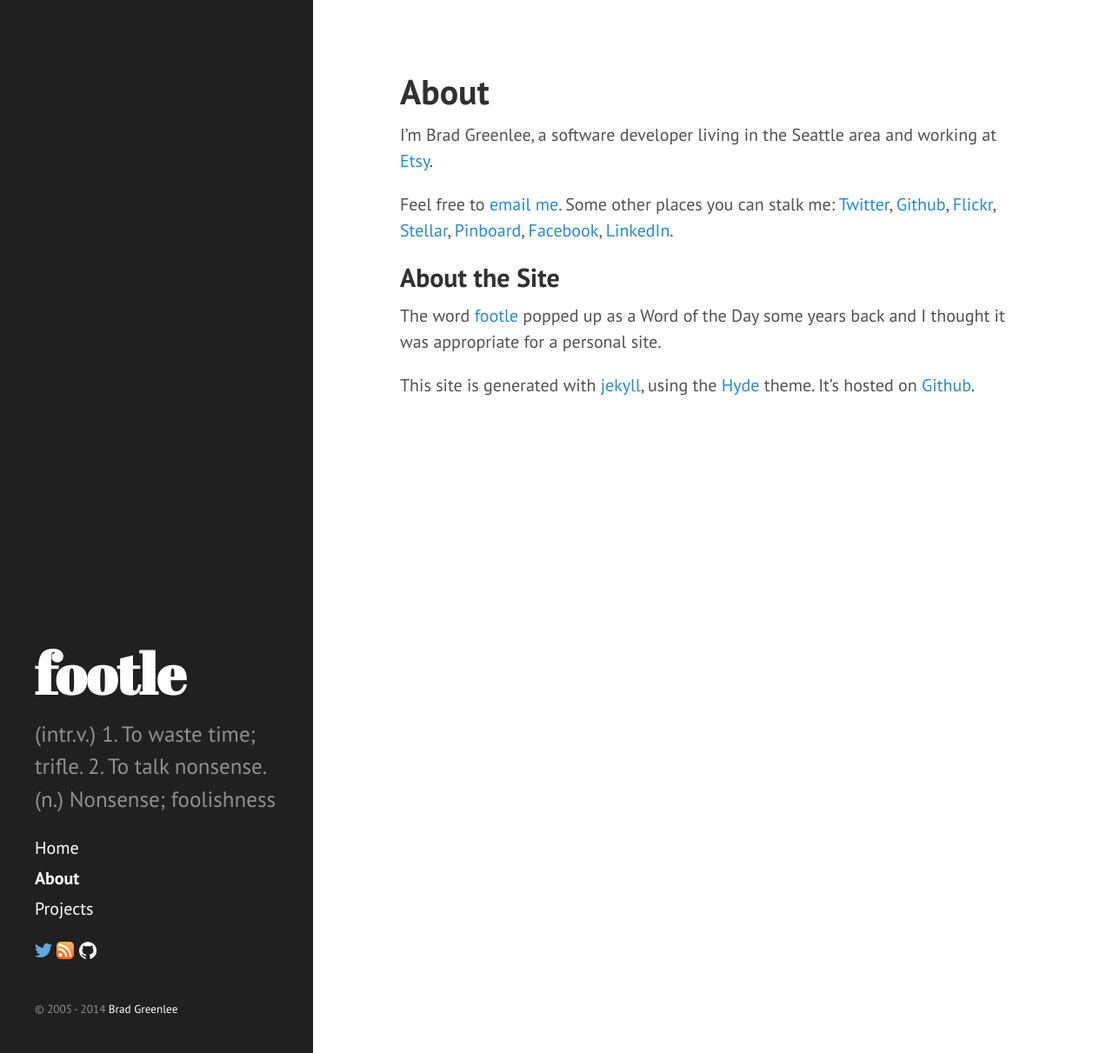
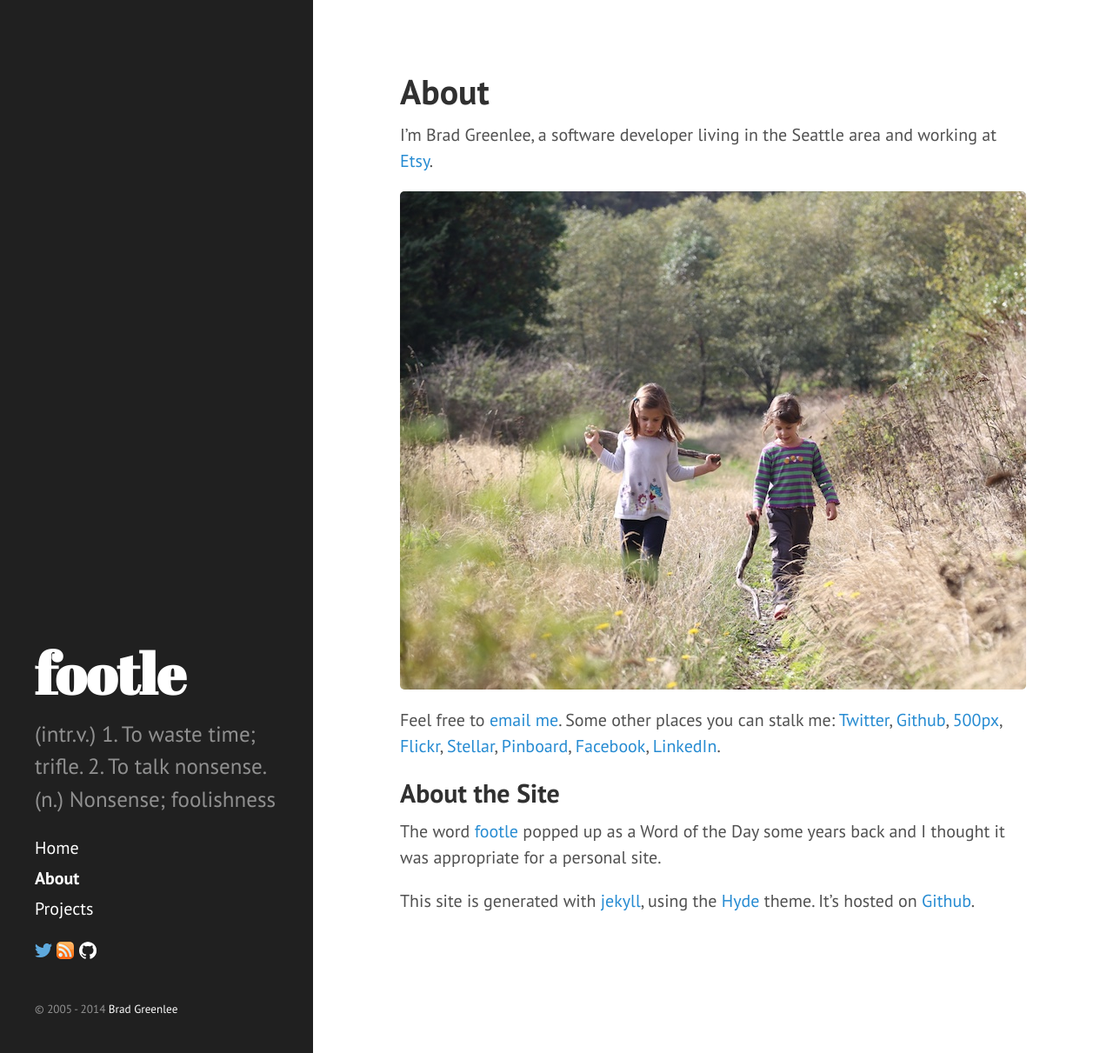
Before and after one commit to bgreenlee/bgreenlee.github.io, a Jekyll site: the page built from _pages/about.md, in a window 1280 px wide and 1211 px high. Shown: the whole window at 87% size. Built offline with Jekyll 4.4.1, drawn with Linux system fonts in a browser that asks for light colours; Markdown is read by kramdown in place of the engine named in the settings.

Commit message:
Add some color

```diff
--- a/_pages/about.md
+++ b/_pages/about.md
@@ -6,7 +6,9 @@
 I'm Brad Greenlee, a software developer living in the Seattle area and
 working at [Etsy](https://etsy.com).
 
-Feel free to [email me](mailto:brad@footle.org). Some other places you can   stalk me: [Twitter](https://twitter.com/bgreenlee), [Github](https://github.com/bgreenlee), [Flickr](http://flickr.com/photos/bgreenlee), [Stellar](http://stellar.io/bgreenlee), [Pinboard](http://pinboard.in/u:bgreenlee), [Facebook](http://www.facebook.com/bgreenlee), [LinkedIn](http://www.linkedin.com/in/bgreenlee).
+![The Girls on Vashon Island](/public/images/girls_vashon.jpg)
+
+Feel free to [email me](mailto:brad@footle.org). Some other places you can   stalk me: [Twitter](https://twitter.com/bgreenlee), [Github](https://github.com/bgreenlee), [500px](https://500px.com/bgreenlee), [Flickr](http://flickr.com/photos/bgreenlee), [Stellar](http://stellar.io/bgreenlee), [Pinboard](http://pinboard.in/u:bgreenlee), [Facebook](http://www.facebook.com/bgreenlee), [LinkedIn](http://www.linkedin.com/in/bgreenlee).
 
 ## About the Site
 
```
Also changed, not shown: public/images/girls_vashon.jpg (added), 1 other file.
